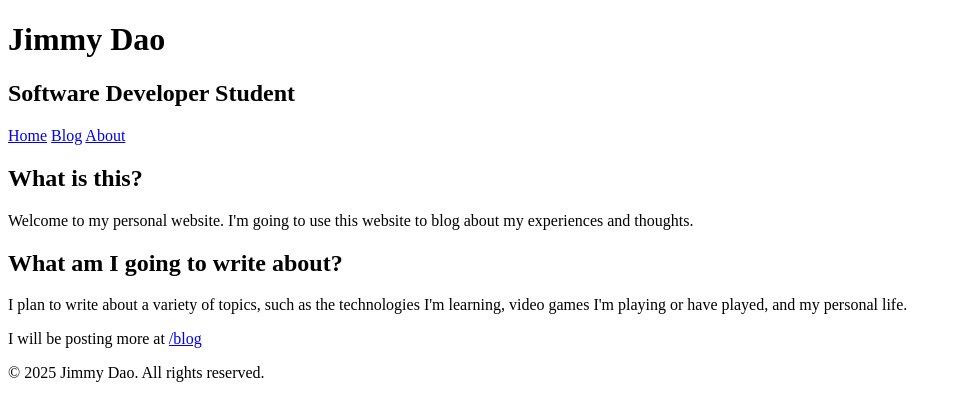
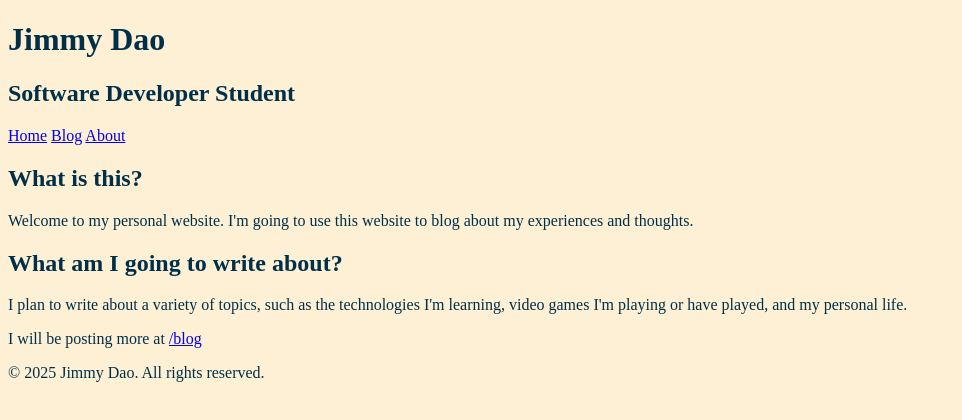
Before and after one commit to Daojim/personal-website, a React (Vite) app in the folder apps/client/: page / in a window 1280 px wide. Shown: the top 420 px of the page, without its empty margins (0-962 px from the left). Built offline with nearby package versions, Linux system fonts and the light colour scheme.

Commit message:
Add global.css

```diff
--- a/apps/client/src/main.tsx
+++ b/apps/client/src/main.tsx
@@ -2,6 +2,7 @@ import { StrictMode } from "react";
 import { createRoot } from "react-dom/client";
 import App from "./App.tsx";
 import { BrowserRouter } from "react-router-dom";
+import "./styles/global.css";
 
 createRoot(document.getElementById("root")!).render(
   <StrictMode>
--- /dev/null
+++ b/apps/client/src/styles/global.css
@@ -0,0 +1,27 @@
+:root {
+  /* canvas + surfaces */
+  --bg: #fdf0d5; /* warm cream */
+  --surface: #fff8eb; /* soft ivory surface */
+  --border: #e8dac2; /* hairline borders */
+
+  /* text */
+  --text: #003049; /* navy body text */
+  --muted: #669bbc; /* steel-blue secondary */
+
+  /* links */
+  --link: #003049; /* navy link */
+  --link-underline: #669bbc; /* subtle underline/hover tint */
+
+  /* brand accent */
+  --accent: #c1121f; /* primary red for CTAs/active nav */
+  --accent-deep: #780000; /* pressed/hover variant */
+  --accent-contrast: #ffffff; /* text on accent */
+}
+
+/* minimal application so you actually see it */
+html,
+body {
+  /* margin: 0; */
+  background: var(--bg);
+  color: var(--text);
+}
```
